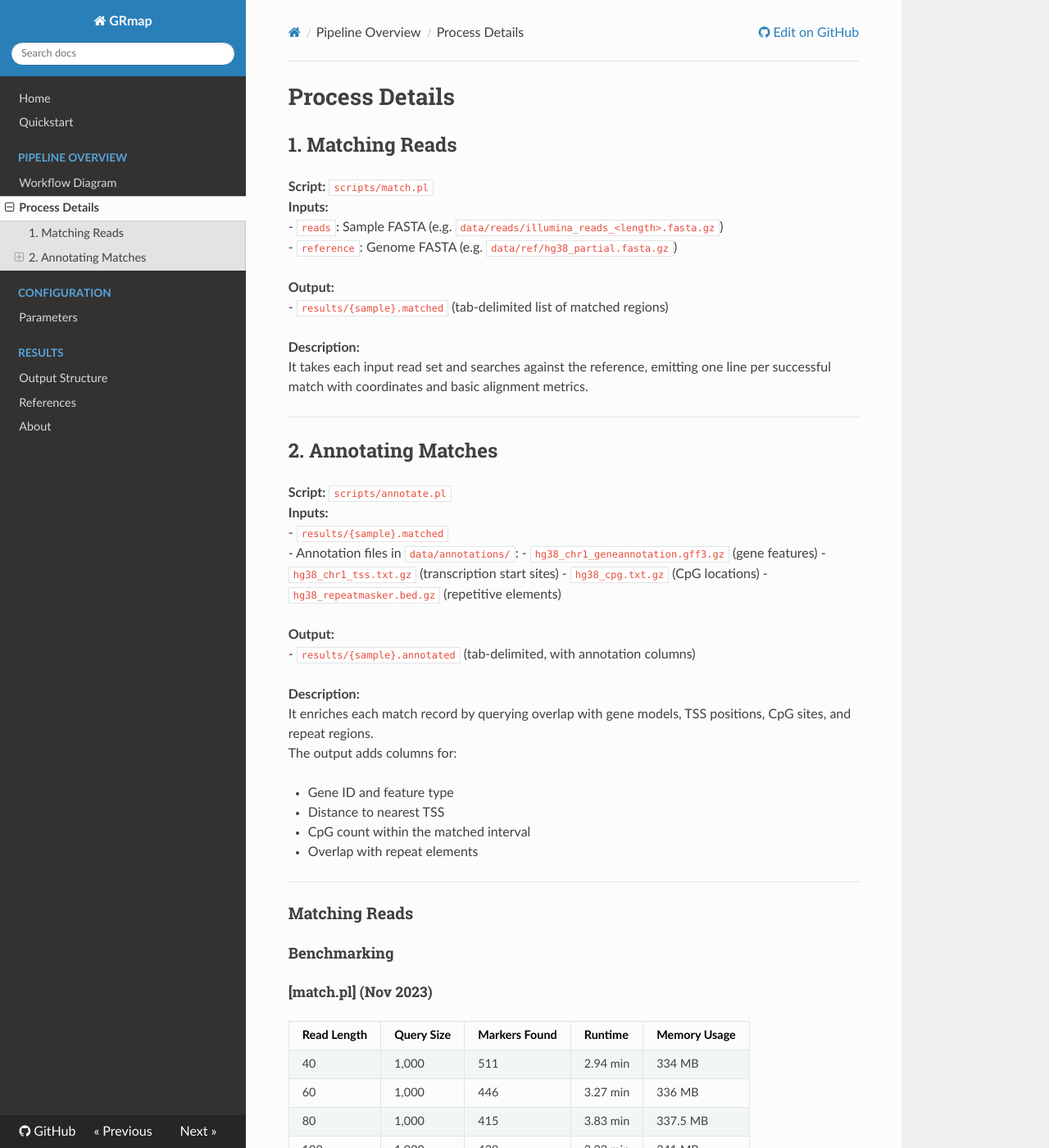
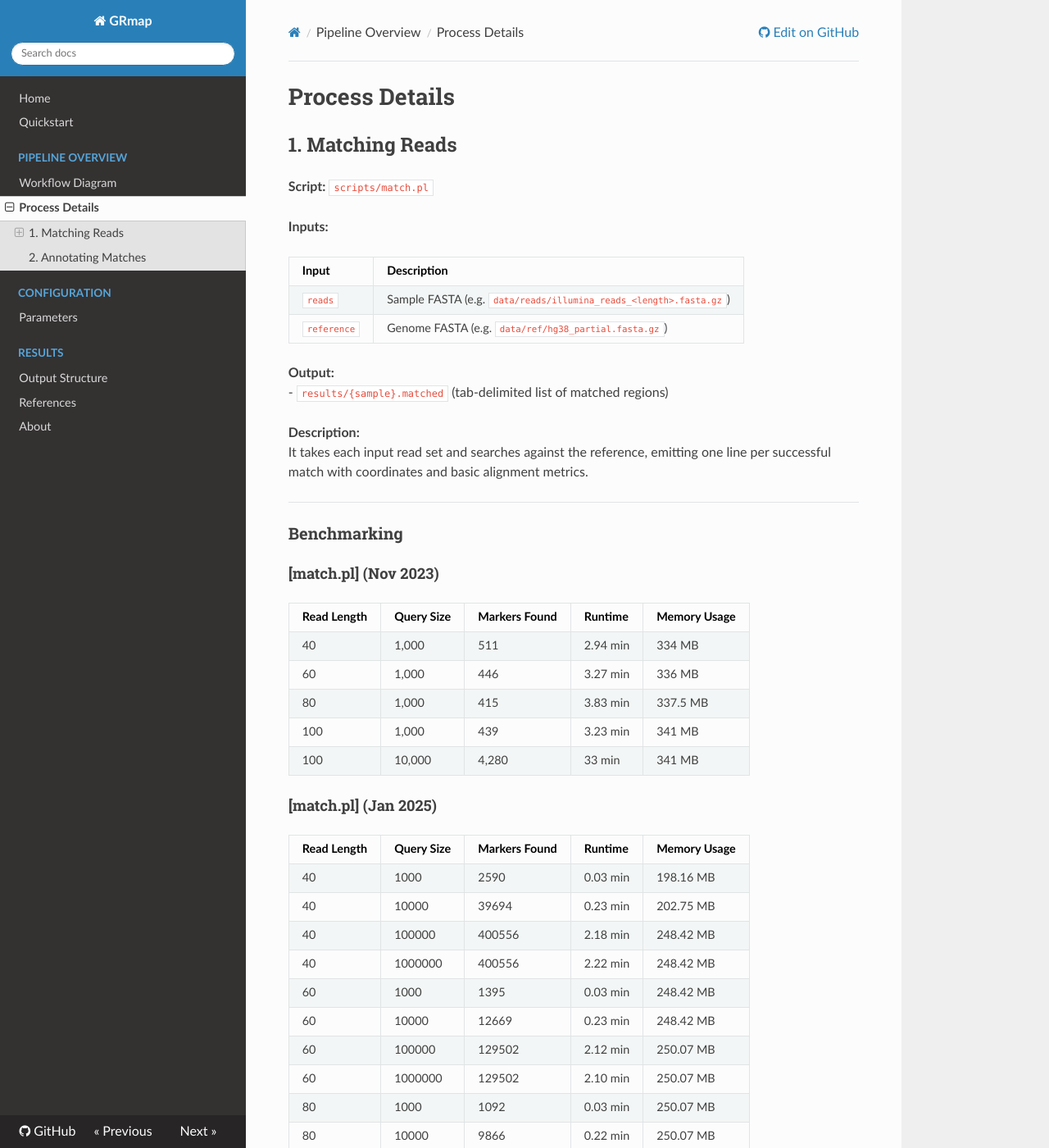
Before and after one commit to bibymaths/grmap, an MkDocs documentation site: the page built from docs/processes.md, in a window 1280 px wide and 1400 px high. Shown: the whole window at 82% size. Built offline with MkDocs 1.6.1, drawn with Linux system fonts in a browser that asks for light colours; nearby versions of some CDN libraries; some of the changed text lies outside the part shown.

Commit message:
refine documentation: update about, processes, and quickstart files for clarity and structure

```diff
--- a/docs/processes.md
+++ b/docs/processes.md
@@ -3,9 +3,14 @@
 ## 1. Matching Reads
 
 **Script:** `scripts/match.pl`
+
 **Inputs:**
-- `reads`: Sample FASTA (e.g. `data/reads/illumina_reads_<length>.fasta.gz`)
-- `reference`: Genome FASTA (e.g. `data/ref/hg38_partial.fasta.gz`)
+
+| Input       | Description                                               |
+|-------------|-----------------------------------------------------------|
+| `reads`     | Sample FASTA (e.g. `data/reads/illumina_reads_<length>.fasta.gz`) |
+| `reference` | Genome FASTA (e.g. `data/ref/hg38_partial.fasta.gz`)      |
+
 
 **Output:**
 - `results/{sample}.matched` (tab-delimited list of matched regions)
@@ -15,35 +20,9 @@ It takes each input read set and searches against the reference, emitting one li
 
 ---
 
-## 2. Annotating Matches
+### Benchmarking
 
-**Script:** `scripts/annotate.pl`
-**Inputs:**
-- `results/{sample}.matched`
-- Annotation files in `data/annotations/`:
-  - `hg38_chr1_geneannotation.gff3.gz` (gene features)
-  - `hg38_chr1_tss.txt.gz` (transcription start sites)
-  - `hg38_cpg.txt.gz` (CpG locations)
-  - `hg38_repeatmasker.bed.gz` (repetitive elements)
-
-**Output:**
-- `results/{sample}.annotated` (tab-delimited, with annotation columns)
-
-**Description:**
-It enriches each match record by querying overlap with gene models, TSS positions, CpG sites, and repeat regions.
-The output adds columns for:
-
-- Gene ID and feature type
-- Distance to nearest TSS
-- CpG count within the matched interval
-- Overlap with repeat elements
-
----
-
-### Matching Reads
-#### Benchmarking
-
-##### [match.pl] (Nov 2023)
+#### [match.pl] (Nov 2023)
 
 | Read Length | Query Size | Markers Found | Runtime  | Memory Usage |
 |-------------|------------|---------------|----------|--------------|
@@ -53,7 +32,7 @@ The output adds columns for:
 | 100         | 1,000      | 439           | 3.23 min | 341 MB       |
 | 100         | 10,000     | 4,280         | 33 min   | 341 MB       |
 
-##### [match.pl] (Jan 2025)
+#### [match.pl] (Jan 2025)
 
 | Read Length | Query Size | Markers Found | Runtime  | Memory Usage |
 |-------------|------------|---------------|----------|--------------|
```
Also changed, not shown: other parts of docs/processes.md (+29 -0 lines), docs/about.md (+0 -1 lines), docs/quickstart.md (+5 -3 lines).
